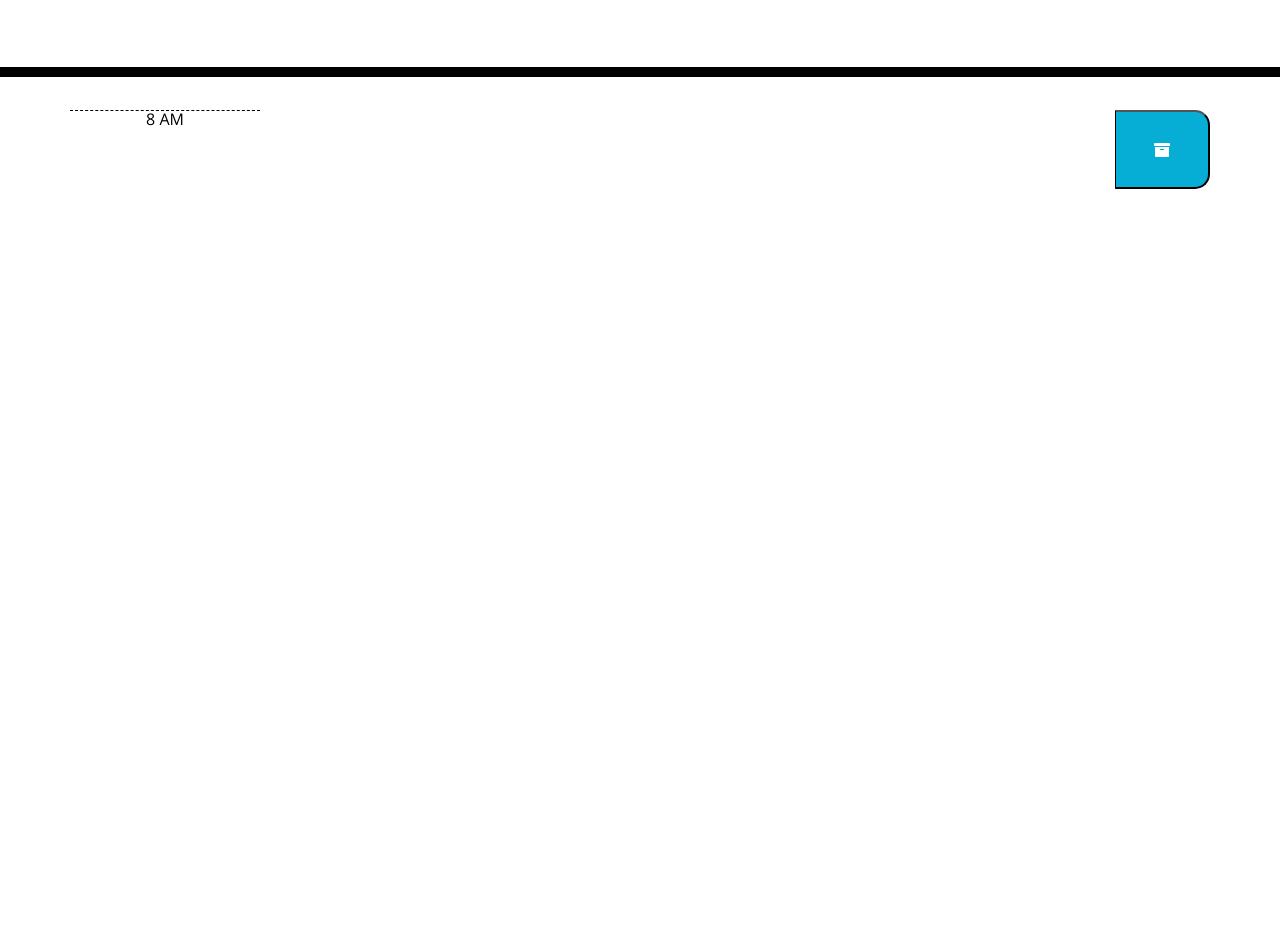
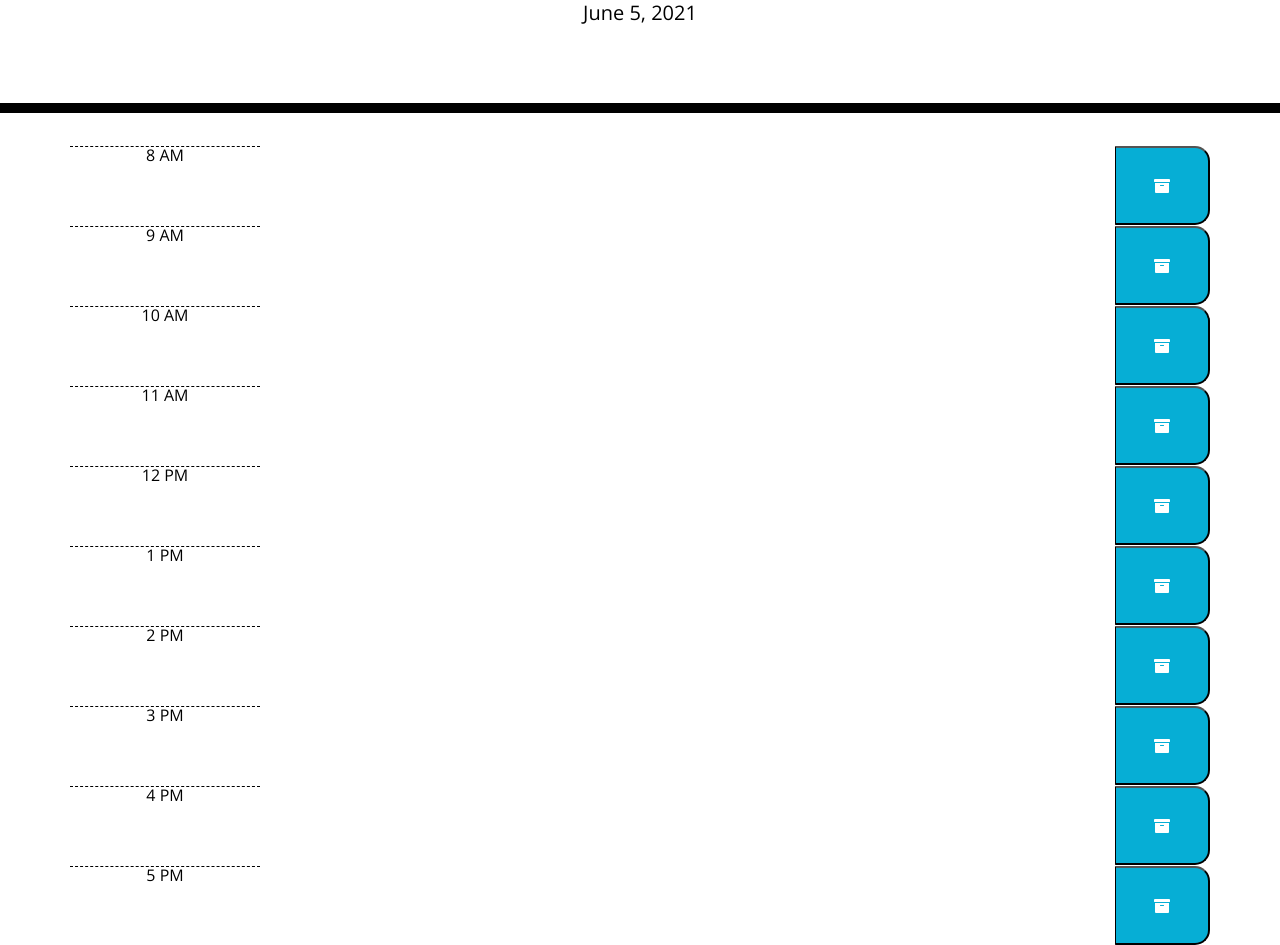
Before and after one commit to genesissiana/day-scheduler, a plain HTML site: page index.html in a window 1280 px wide. Shown: the part 191-1136 px from the top of the page. Before the commit the page ends 800 px from the top, so only its background shows below. Drawn offline with nearby package versions, Linux system fonts and the light colour scheme; files that its build step writes are made by us from their sources.

Commit message:
html hour blocks added

```diff
--- a/assets/css/script.js
+++ /dev/null
@@ -1,2 +0,0 @@
-var Today = (moment().format("MMMM D, YYYY"))
-    $("#currentDay").text(Today);
--- a/assets/css/style.css
+++ b/assets/css/style.css
@@ -27,9 +27,6 @@ body {
     border-bottom: 10px solid black;
   }
 
-  /* .description{
-    white-space: pre-wrap;
-  } */
 
   .time-block{
     /* done */
@@ -38,7 +35,6 @@ body {
   }
 
   .row {
-    /* Done */
     height: 80px;
     border-top: 1px solid white;;
   }
--- /dev/null
+++ b/assets/js/script.js
@@ -0,0 +1,25 @@
+var Today = (moment().format("MMMM D, YYYY"))
+    $("#currentDay").text(Today);
+
+tasks = [];
+
+//load tasks
+var loadTasks = function(){
+    tasks = JSON.parse(localStorage.getItem("tasks"))
+    if(!tasks) {
+        tasks={};
+    } ;
+    printTasks(tasks)
+}
+
+var printTasks = function(){
+    $.each(tasks, function(list, arr){
+
+        var taskP = $("<p>").addClass("description task-item-" + list).text(arr)
+
+        // console.log(list)
+        // console.log(taskP);
+
+        $("#task-item-" + list).replaceWith(taskP);
+    })
+ }
--- a/index.html
+++ b/index.html
@@ -8,7 +8,7 @@
     <link rel="stylesheet" href="https://stackpath.bootstrapcdn.com/bootstrap/4.3.1/css/bootstrap.min.css"/>
     <link rel="stylesheet" href="https://use.fontawesome.com/releases/v5.8.1/css/all.css" integrity="sha384-50oBUHEmvpQ+1lW4y57PTFmhCaXp0ML5d60M1M7uH2+nqUivzIebhndOJK28anvf" crossorigin="anonymous"/>
     <link href="https://fonts.googleapis.com/css?family=Open+Sans&display=swap"rel="stylesheet"/>
-    <link rel="stylesheet" href="./assets/style.css"/>
+    <link rel="stylesheet" href="./assets/css/style.css"/>
     <title>Work Day Scheduler</title>
   </head>
 
@@ -29,3 +29,91 @@
             <i class="fa fa-archive"></i>
           </button>
       </div>
+      <div class = "row time-block">
+          <div class = "col-2 hour">9 AM</div>
+          <div class = "col-9  taskBin" id = "task-9">
+            <p id = "task-item-1"></p>
+          </div>
+          <button class = "col 1 saveBtn" id="save-btn">
+            <i class="fa fa-archive"></i>
+          </button>
+      </div>
+      <div class = "row time-block">
+          <div class = "col-2 hour">10 AM</div>
+          <div class = "col-9 taskBin" id = "task-10">
+            <p id = "task-item-2"></p>
+          </div>
+          <button class = "col 1 saveBtn" id="save-btn">
+            <i class="fa fa-archive"></i>
+          </button>
+      </div>
+      <div class = "row time-block">
+          <div class = "col-2 hour">11 AM</div>
+          <div class = "col-9 taskBin" id = "task-11">
+            <p id = "task-item-3"></p>
+          </div>
+          <button class = "col 1 saveBtn" id="save-btn">
+            <i class="fa fa-archive"></i>
+          </button>
+      </div>
+      <div class = "row time-block">
+          <div class = "col-2 hour">12 PM</div>
+          <div class = "col-9 taskBin" id = "task-12">
+            <p id = "task-item-4"></p>
+          </div>
+          <button class = "col 1 saveBtn" id="save-btn">
+            <i class="fa fa-archive"></i>
+          </button>
+      </div>
+      <div class = "row time-block">
+          <div class = "col-2 hour">1 PM</div>
+          <div class = "col-9 taskBin" id = "task-13">
+            <p id = "task-item-5"></p>
+          </div>
+          <button class = "col 1 saveBtn" id="save-btn">
+            <i class="fa fa-archive"></i>
+          </button>
+      </div>
+      <div class = "row time-block">
+          <div class = "col-2 hour">2 PM</div>
+          <div class = "col-9 taskBin" id = "task-14">
+            <p id = "task-item-6"></p>
+          </div>
+          <button class = "col 1 saveBtn" id="save-btn">
+            <i class="fa fa-archive"></i>
+          </button>
+      </div>
+      <div class = "row time-block">
+          <div class = "col-2 hour">3 PM</div>
+          <div class = "col-9 taskBin" id = "task-15">
+            <p id = "task-item-7"></p>
+          </div>
+          <button class = "col 1 saveBtn" id="save-btn">
+            <i class="fa fa-archive"></i>
+          </button>
+      </div>
+      <div class = "row time-block">
+          <div class = "col-2 hour">4 PM</div>
+          <div class = "col-9 taskBin" id = "task-16">
+            <p id = "task-item-9"></p>
+          </div>
+          <button class = "col 1 saveBtn" id="save-btn">
+            <i class="fa fa-archive"></i>
+          </button>
+      </div>
+      <div class = "row time-block">
+          <div class = "col-2 hour">5 PM</div>
+          <div class = "col-9 taskBin" id = "task-17">
+            <p id = "task-item-9"></p>
+          </div>
+          <button class = "col 1 saveBtn" id="save-btn">
+            <i class="fa fa-archive"></i>
+          </button>
+      </div>
+    </div>
+
+    <script src="https://code.jquery.com/jquery-3.4.1.min.js"></script>
+    <script src="https://cdnjs.cloudflare.com/ajax/libs/moment.js/2.24.0/moment.min.js"></script>
+    <script src="./assets/js/script.js"></script>
+  </body>
+</html>
```
Also changed, not shown: 3 other files.
